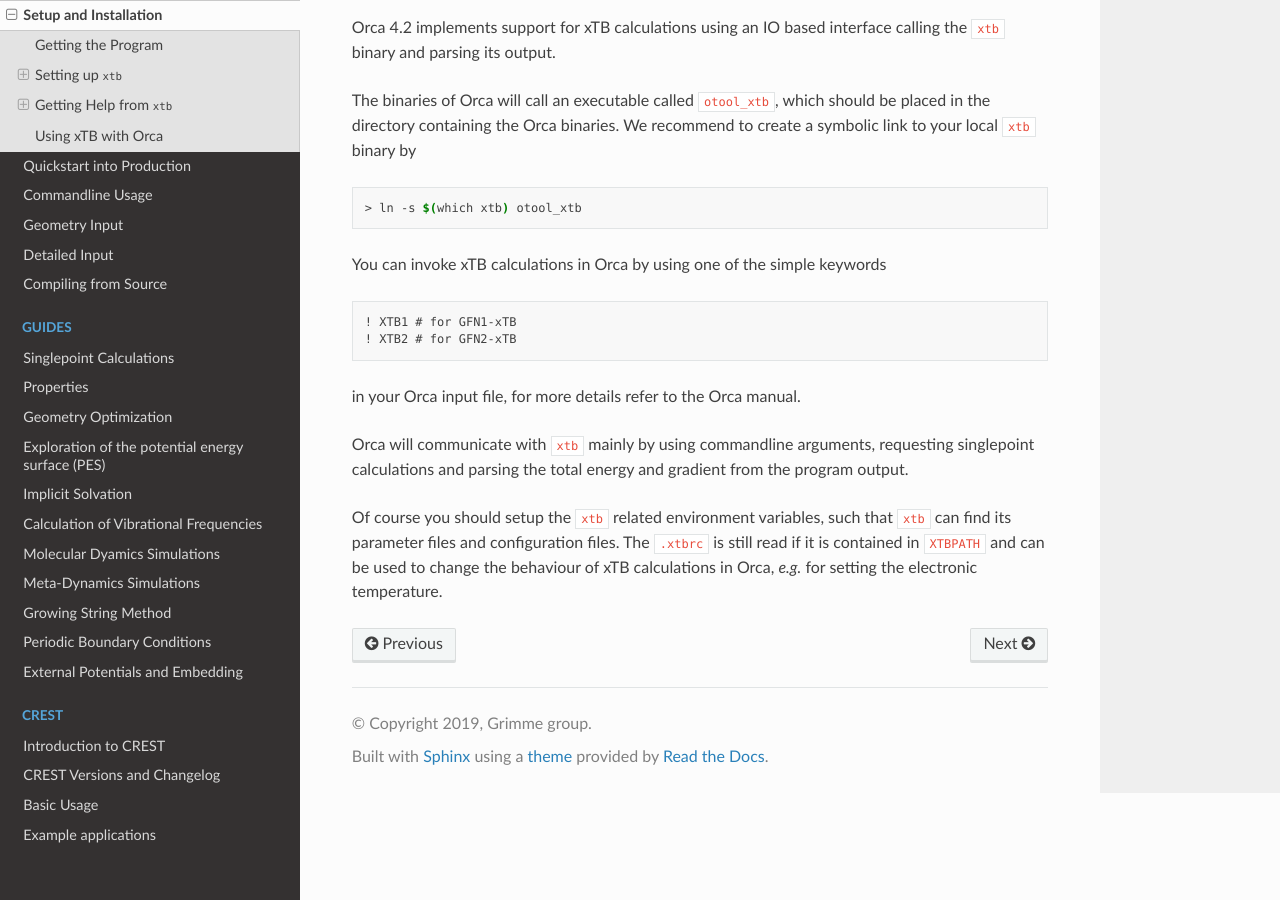
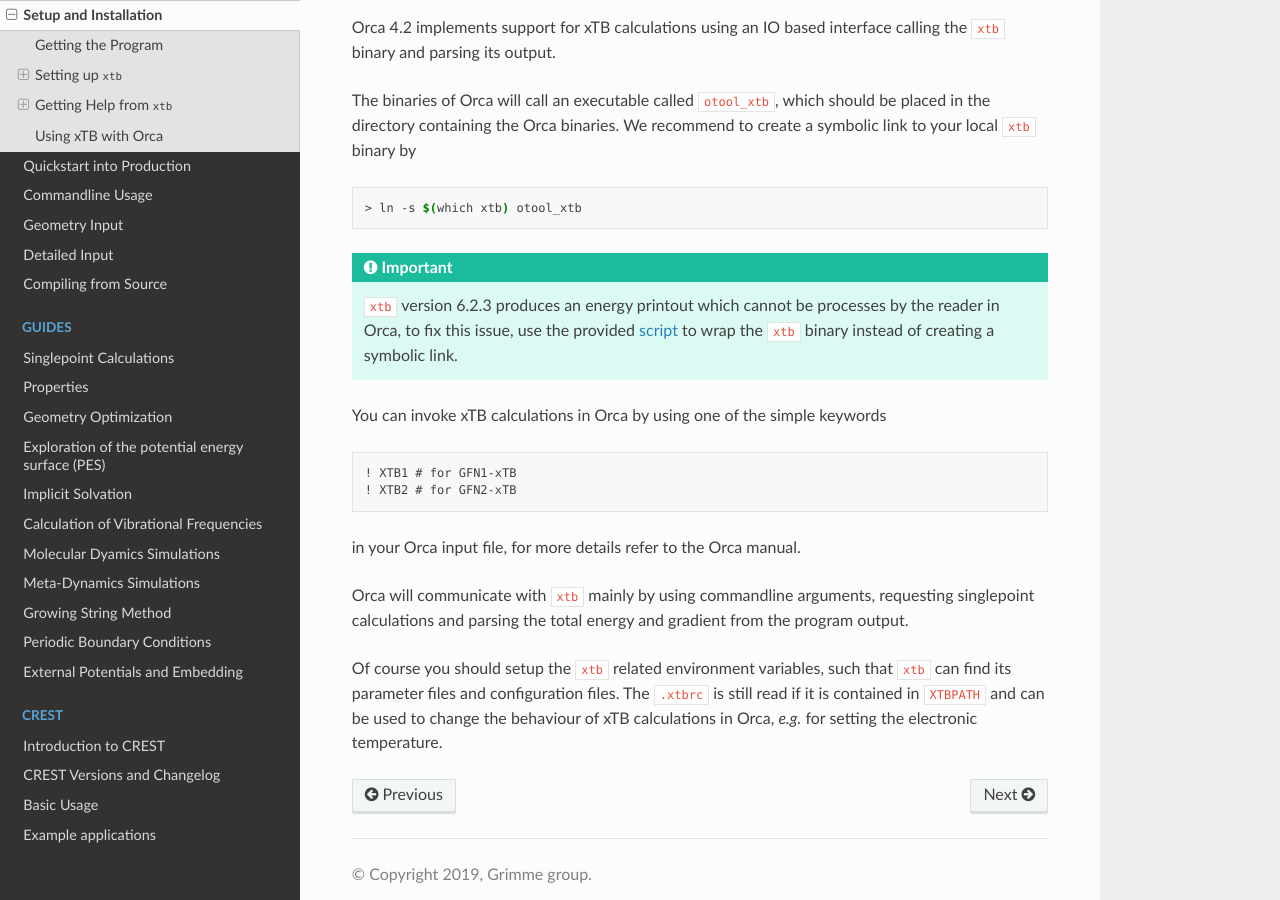
Before and after one commit to grimme-lab/xtb_docs, a Sphinx documentation site: the page built from source/setup.rst, in a window 1280 px wide and 900 px high, scrolled down 4089 px. Built offline with Sphinx 7.4.7 and the Read the Docs theme 2.0.0, drawn with Linux system fonts in a browser that asks for light colours.

Commit message:
Add note about xtb 6.2.3 and Orca 4.2 interface

```diff
--- a/source/setup.rst
+++ b/source/setup.rst
@@ -223,6 +223,13 @@
 
    > ln -s $(which xtb) otool_xtb
 
+.. important:: ``xtb`` version 6.2.3 produces an energy printout which cannot
+               be processes by the reader in Orca, to fix this issue, use
+               the provided `script`_ to wrap the ``xtb`` binary instead
+               of creating a symbolic link.
+
+               .. _script: https://github.com/grimme-lab/xtb/releases/download/v6.2.3/otool_xtb
+
 You can invoke xTB calculations in Orca by using one of the simple keywords
 
 .. code-block:: none
```
